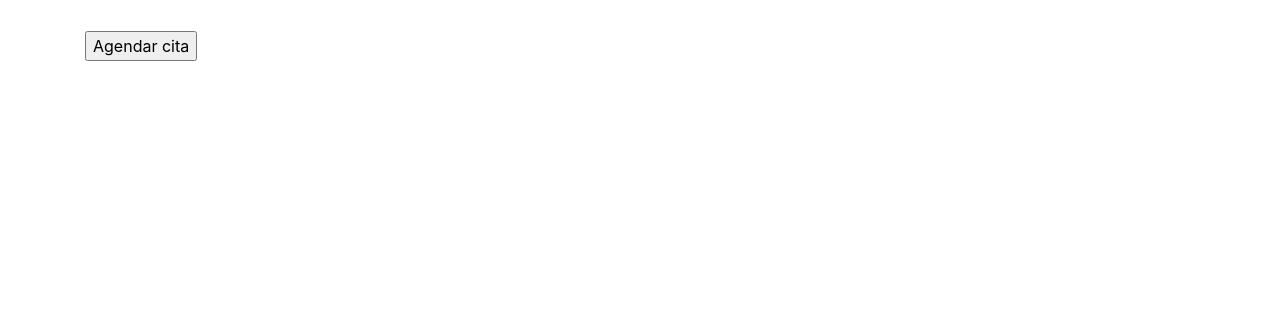
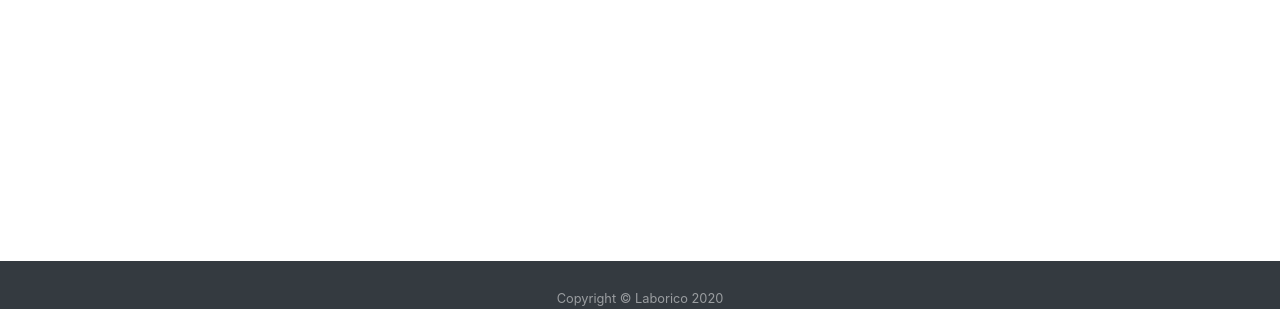
Before and after one commit to Poli-Integracion-Continua/laborico, a PHP site: page / in a window 1280 px wide. Shown: the part 491-800 px from the top of the page. Run offline with PHP 8.4, Linux system fonts and the light colour scheme.

Commit message:
Se agrega pagina de contactanos y se realiza separacion en vistas independientes de header y footer

```diff
--- a/index.php
+++ b/index.php
@@ -1,39 +1,6 @@
-<!DOCTYPE html>
-<html>
- <?php
-  include 'views/head.php'
- ?>
-<body>
-    <header>
-        <nav class="navbar navbar-expand-lg navbar-light bg-light">
-            <!--<a class="navbar-brand" href="#"></a>-->
-            <button class="navbar-toggler" type="button" data-toggle="collapse" data-target="#navbarNav" aria-controls="navbarNav" aria-expanded="false" aria-label="Toggle navigation">
-              <span class="navbar-toggler-icon"></span>
-            </button>
-            <div class="collapse navbar-collapse" id="navbarNav">
-              <ul class="navbar-nav">
-                <li class="nav-item active">
-                  <a class="nav-link" href="#">Inicio <span class="sr-only">(current)</span></a>
-                </li>
-                <li class="nav-item">
-                  <a class="nav-link" href="#">Registro</a>
-                </li>
-                <li class="nav-item">
-                  <a class="nav-link" href="#">Categorias</a>
-                </li>
-                <li class="nav-item">
-                  <a class="nav-link" href="#">Profesionales</a>
-                </li>
-                <li class="nav-item">
-                  <a class="nav-link" href="index.php">Agenda de servicios</a>
-                </li>
-                <li class="nav-item">
-                  <a class="nav-link" href="#">Contactanos</a>
-                </li>
-              </ul>
-            </div>
-          </nav>
-    </header>
+<?php
+  include 'views/header.php';
+?>
 
     <div class="container">
       <br><br>
@@ -46,8 +13,8 @@
               <a class="btn btn-primary btn-lg" href="#" role="button">Iniciar sesión</a>
               <a class="btn btn-primary btn-lg" href="#" role="button">Registrarse</a>
             </p>
-          </div>
-          <a href="index.php"><input type="button" value="Agendar cita"></a>
+        </div>
     </div>
-</body>
-</html>
+  <?php
+  include 'views/footer.php';
+?>
--- /dev/null
+++ b/resources/styles.css
@@ -0,0 +1,24 @@
+html {
+    min-height: 100%;
+    position: relative;
+  }
+  body {
+    margin: 0;
+    margin-bottom: 40px;
+  }
+  footer {
+    background-color: black;
+    position: absolute;
+    bottom: 0;
+    width: 100%;
+    height: 40px;
+    color: white;
+  }
+  #footer {
+    position:fixed;
+    left:0px;
+    bottom:0px;
+    height:30px;
+    width:100%;
+    background:#999;
+ }
--- /dev/null
+++ b/views/footer.php
@@ -0,0 +1,9 @@
+</body>
+<div id="footer">
+<footer id="sticky-footer" class="py-4 bg-dark text-white-50">
+    <div class="container text-center">
+      <small>Copyright &copy; Laborico 2020</small>
+    </div>
+  </footer>
+  </div>
+</html>
--- a/views/head.php
+++ /dev/null
@@ -1,10 +0,0 @@
-<head>
-    <link rel="stylesheet" href="style.css">
-    <!-- CSS only -->
-    <link rel="stylesheet" href="https://stackpath.bootstrapcdn.com/bootstrap/4.5.0/css/bootstrap.min.css" integrity="sha384-9aIt2nRpC12Uk9gS9baDl411NQApFmC26EwAOH8WgZl5MYYxFfc+NcPb1dKGj7Sk" crossorigin="anonymous">
-
-    <!-- JS, Popper.js, and jQuery -->
-    <script src="https://code.jquery.com/jquery-3.5.1.slim.min.js" integrity="sha384-DfXdz2htPH0lsSSs5nCTpuj/zy4C+OGpamoFVy38MVBnE+IbbVYUew+OrCXaRkfj" crossorigin="anonymous"></script>
-    <script src="https://cdn.jsdelivr.net/npm/popper.js@1.16.0/dist/umd/popper.min.js" integrity="sha384-Q6E9RHvbIyZFJoft+2mJbHaEWldlvI9IOYy5n3zV9zzTtmI3UksdQRVvoxMfooAo" crossorigin="anonymous"></script>
-    <script src="https://stackpath.bootstrapcdn.com/bootstrap/4.5.0/js/bootstrap.min.js" integrity="sha384-OgVRvuATP1z7JjHLkuOU7Xw704+h835Lr+6QL9UvYjZE3Ipu6Tp75j7Bh/kR0JKI" crossorigin="anonymous"></script>
-</head>
--- /dev/null
+++ b/views/header.php
@@ -0,0 +1,44 @@
+<!DOCTYPE html>
+<html>
+<head>
+    <link rel="stylesheet" href="resources/styles.css">
+    <!-- CSS only -->
+    <link rel="stylesheet" href="https://stackpath.bootstrapcdn.com/bootstrap/4.5.0/css/bootstrap.min.css" integrity="sha384-9aIt2nRpC12Uk9gS9baDl411NQApFmC26EwAOH8WgZl5MYYxFfc+NcPb1dKGj7Sk" crossorigin="anonymous">
+    <link rel="stylesheet" href="resources/styles.css">
+
+    <!-- JS, Popper.js, and jQuery -->
+    <script src="https://code.jquery.com/jquery-3.5.1.slim.min.js" integrity="sha384-DfXdz2htPH0lsSSs5nCTpuj/zy4C+OGpamoFVy38MVBnE+IbbVYUew+OrCXaRkfj" crossorigin="anonymous"></script>
+    <script src="https://cdn.jsdelivr.net/npm/popper.js@1.16.0/dist/umd/popper.min.js" integrity="sha384-Q6E9RHvbIyZFJoft+2mJbHaEWldlvI9IOYy5n3zV9zzTtmI3UksdQRVvoxMfooAo" crossorigin="anonymous"></script>
+    <script src="https://stackpath.bootstrapcdn.com/bootstrap/4.5.0/js/bootstrap.min.js" integrity="sha384-OgVRvuATP1z7JjHLkuOU7Xw704+h835Lr+6QL9UvYjZE3Ipu6Tp75j7Bh/kR0JKI" crossorigin="anonymous"></script>
+</head>
+<body>
+    <header>
+        <nav class="navbar navbar-expand-lg navbar-dark bg-dark">
+            <!--<a class="navbar-brand" href="#"></a>-->
+            <button class="navbar-toggler" type="button" data-toggle="collapse" data-target="#navbarNav" aria-controls="navbarNav" aria-expanded="false" aria-label="Toggle navigation">
+              <span class="navbar-toggler-icon"></span>
+            </button>
+            <div class="collapse navbar-collapse" id="navbarNav">
+              <ul class="navbar-nav">
+                <li class="nav-item active">
+                  <a class="nav-link" href="index.php">Inicio <span class="sr-only">(current)</span></a>
+                </li>
+                <li class="nav-item">
+                  <a class="nav-link" href="#">Registro</a>
+                </li>
+                <li class="nav-item">
+                  <a class="nav-link" href="#">Categorias</a>
+                </li>
+                <li class="nav-item">
+                  <a class="nav-link" href="#">Profesionales</a>
+                </li>
+                <li class="nav-item">
+                  <a class="nav-link" href="contactanos.php">Agenda de servicios</a>
+                </li>
+                <li class="nav-item">
+                  <a class="nav-link" href="#">Contactanos</a>
+                </li>
+              </ul>
+            </div>
+          </nav>
+    </header>
```
Also changed, not shown: contactanos.php (added, +24 -0 lines).
